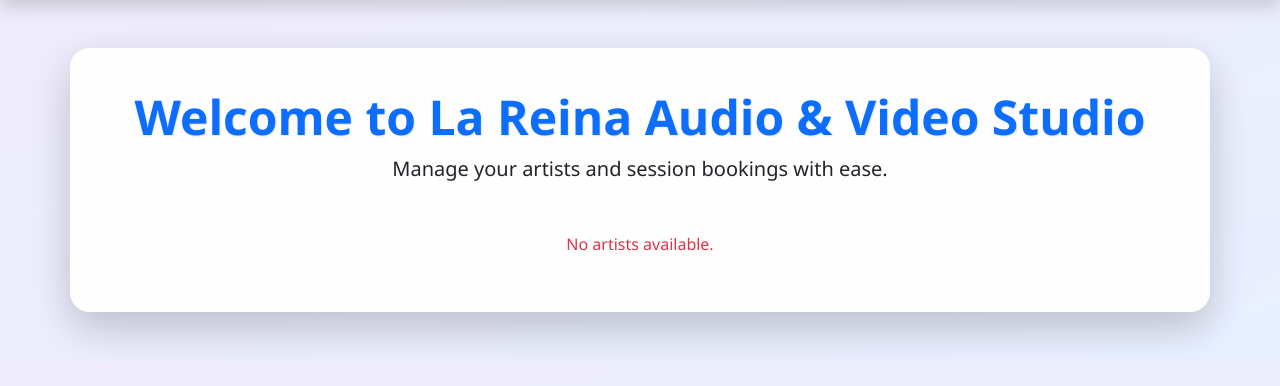
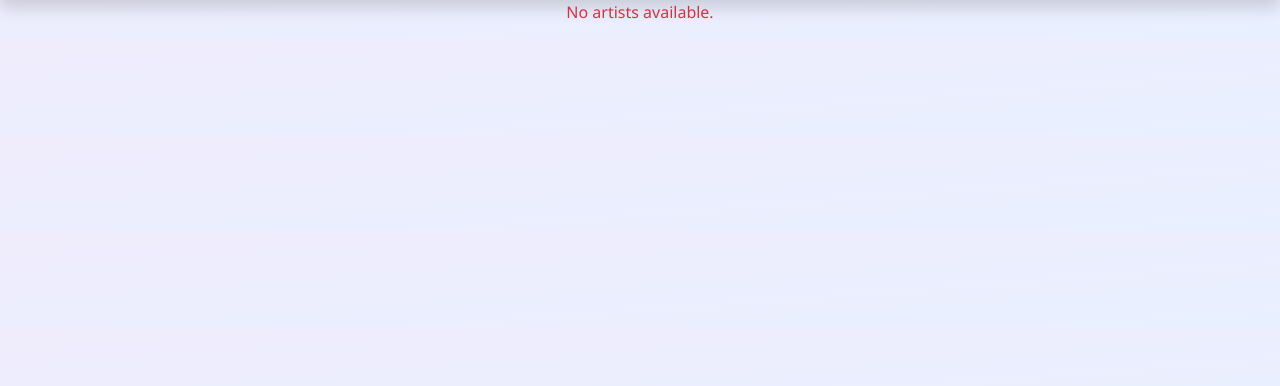
Before and after one commit to unaizrahma1/La-Reina-Recording-and-video-Studio, a Django app: page / in a window 1280 px wide. Shown: the part 56-442 px from the top of the page. Run offline with Django 5.2, Linux system fonts and the light colour scheme; data that the repository does not hold is empty.

Commit message:
template updated

```diff
--- a/la_reina_project/templates/index.html
+++ b/la_reina_project/templates/index.html
@@ -36,11 +36,7 @@
 </nav>
 
 <!-- Main Content -->
-<div class="container mt-5">
-    <div class="text-center mb-5">
-        <h1 class="display-5 fw-bold text-primary">Welcome to La Reina Audio & Video Studio</h1>
-        <p class="lead">Manage your artists and session bookings with ease.</p>
-    </div>
+
 
     <!-- Artists Section -->
     <div class="row">
```
